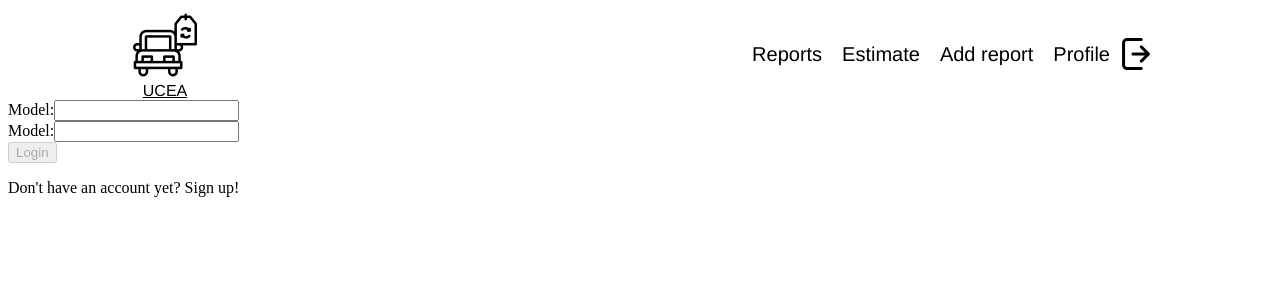
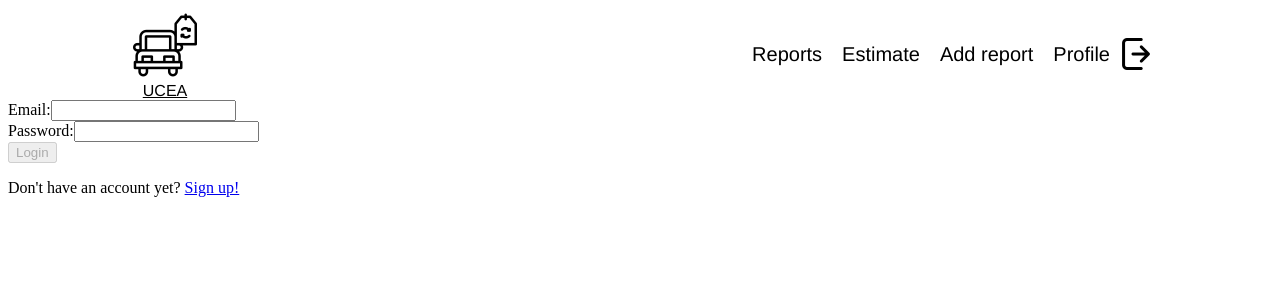
Before and after one commit to shevOle/ang-used-car-evaluation-app, an Angular app: page /login in a window 1280 px wide. Shown: the top 300 px of the page. Built offline with nearby package versions, Linux system fonts and the light colour scheme.

Commit message:
fix: update form fields name and add link to sign up page for login page

```diff
--- a/src/app/login/login.component.html
+++ b/src/app/login/login.component.html
@@ -1,6 +1,6 @@
 <form class="estimate-page-form" [formGroup]="loginForm" (submit)="login()">
   <div class="estimate-page-form-input">
-    <label for="estimate-page-input-email">Model:</label>
+    <label for="estimate-page-input-email">Email:</label>
     <input
       id="estimate-page-input-email"
       type="text"
@@ -10,7 +10,7 @@
   </div>
 
   <div class="estimate-page-form-input">
-    <label for="estimate-page-input-password">Model:</label>
+    <label for="estimate-page-input-password">Password:</label>
     <input
       id="estimate-page-input-password"
       type="text"
@@ -23,5 +23,5 @@
     Login
   </button>
 
-  <p routerLink="/sign-up">Don't have an account yet? Sign up!</p>
+  <p>Don't have an account yet? <a routerLink="/sign-up">Sign up!</a></p>
 </form>
--- a/src/app/login/login.component.ts
+++ b/src/app/login/login.component.ts
@@ -1,5 +1,6 @@
 import { CommonModule } from '@angular/common';
 import { Component, inject } from '@angular/core';
+import { RouterModule } from '@angular/router';
 import {
   FormControl,
   FormGroup,
@@ -11,7 +12,7 @@ import { UsersService } from '../services/users.service';
 @Component({
   selector: 'ucea-login',
   standalone: true,
-  imports: [CommonModule, ReactiveFormsModule],
+  imports: [CommonModule, RouterModule, ReactiveFormsModule],
   templateUrl: './login.component.html',
   styleUrl: './login.component.scss',
 })
```
